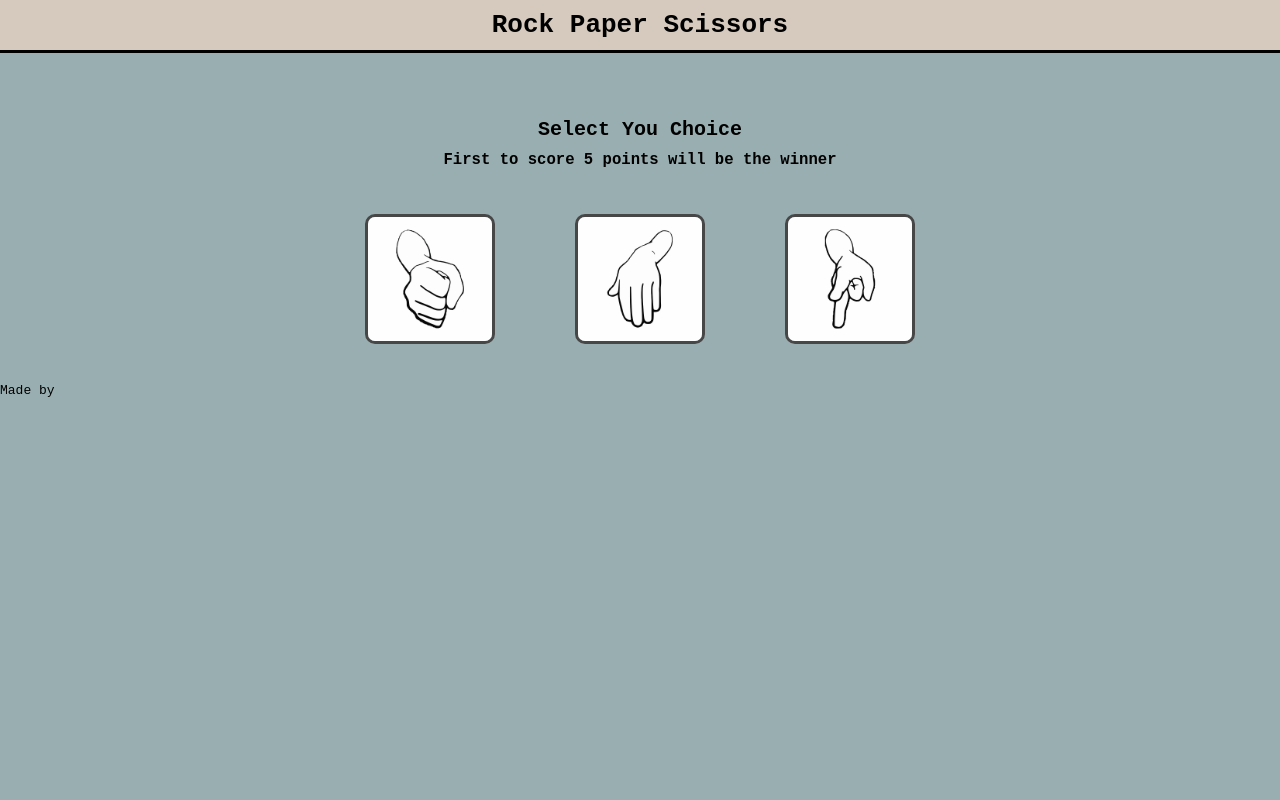
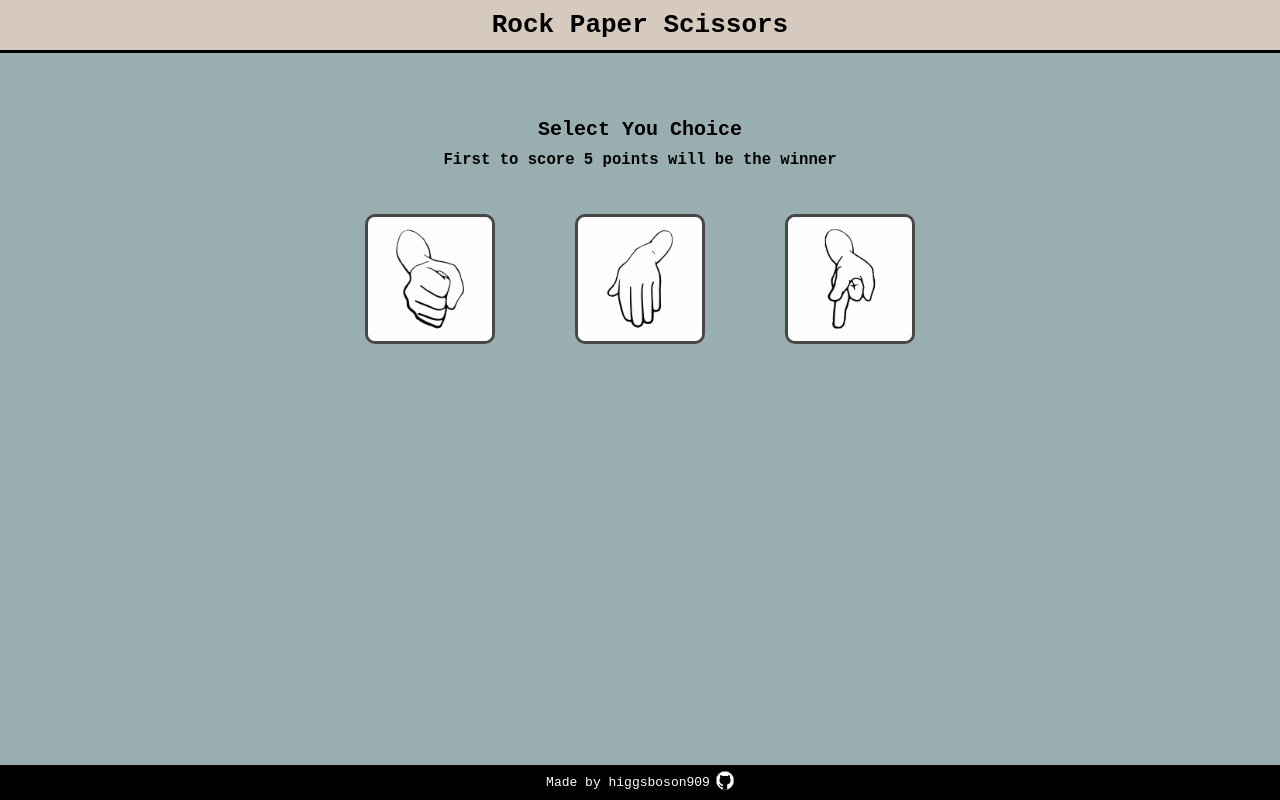
Before and after one commit to higgsboson909/Rock-Paper-Scissors, a plain HTML site: page index.html in a window 1280 px wide. Drawn offline with Linux system fonts and the light colour scheme.

Commit message:
Add footer with github profile link & logo

```diff
--- a/index.html
+++ b/index.html
@@ -24,6 +24,9 @@
         <li><img id="scissors" src="./images/scissors.png" alt="scissors button image" width="130px" height="auto"></li>
     </ul>
 
-    <footer>Made by </footer>
+    <div class="footer">
+        <div>Made by higgsboson909</div>
+        <a href="https://github.com/higgsboson909" target="_blank" rel="noopener noreferrer"><img src="./images/pngwing.com.png" rel="github-logo" width="18px" height="auto"></a>
+    </div>
 </body>
 </html>
--- a/style.css
+++ b/style.css
@@ -72,3 +72,30 @@ nav{
     border: solid 2px #d5cabd;
     border-radius: 5px;
 }
+
+.footer{
+    display: flex;
+    align-items: center;
+    width: 100%;
+    gap: 6px;
+    justify-content: center;
+    padding: 10px;
+    color: white;
+    background-color: black;
+    bottom: 0;
+    position: fixed;
+    height: 35px;
+}
+.footer div{
+    background-color: inherit;
+
+}
+.footer a{
+    text-decoration: none;
+    background-color: inherit;
+
+}
+a img{
+    background-color: white;
+    border-radius: 50px;
+}
```
Also changed, not shown: images/pngwing.com.png (added).
